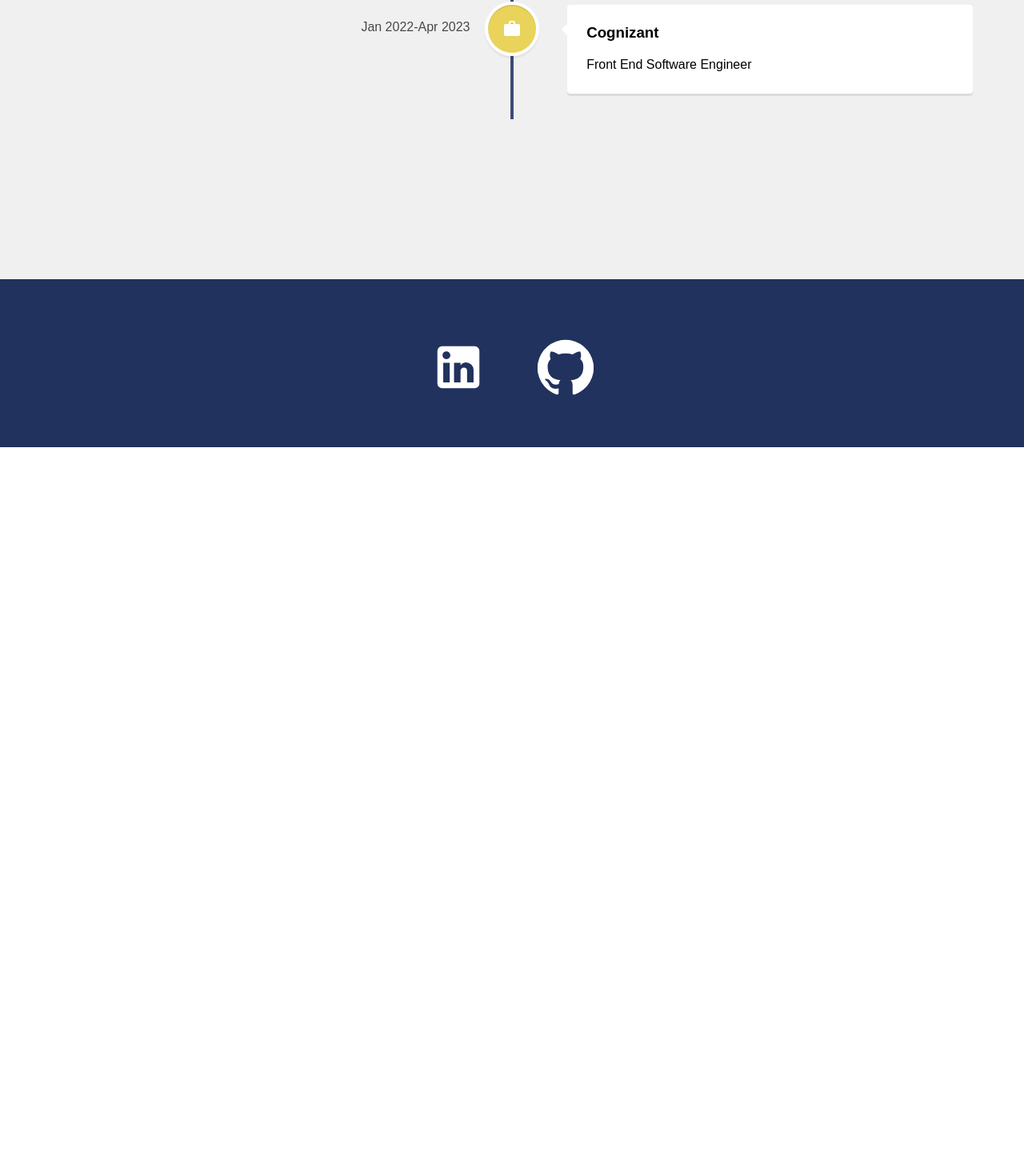
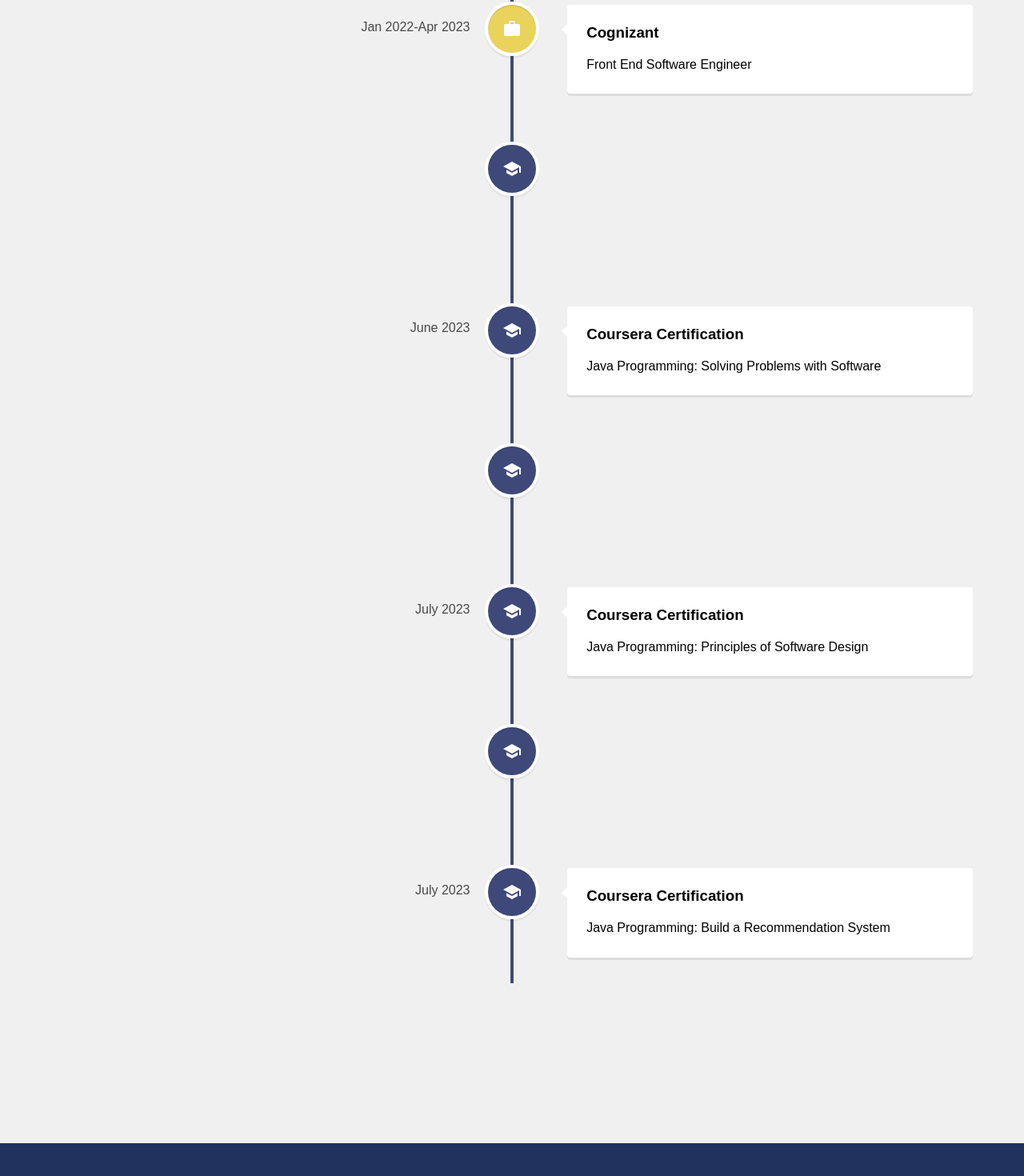
Before and after one commit to mlinhou/Michael-2023-Portfolio, a React (Create React App) app: page /experience in a window 1280 px wide. Shown: the part 653-2123 px from the top of the page at 80% size. Before the commit the page ends 1212 px from the top, so only its background shows below. Built offline with nearby package versions, Linux system fonts and the light colour scheme.

Commit message:
added certifications and backend skills

```diff
--- a/package.json
+++ b/package.json
@@ -4,6 +4,7 @@
   "homepage": "https://mlinhou.github.io/Michael-2023-Portfolio/",
   "private": true,
   "dependencies": {
+    "@mui/icons-material": "^5.14.7",
     "@testing-library/jest-dom": "^5.16.5",
     "@testing-library/react": "^13.4.0",
     "@testing-library/user-event": "^13.5.0",
@@ -39,5 +40,4 @@
       "last 1 safari version"
     ]
   }
-
 }
--- a/src/helpers/ProjectList.js
+++ b/src/helpers/ProjectList.js
@@ -27,14 +27,14 @@
         image: CognivisionHome,
         extraImage: CognivisionFilterModal,
         skills: "React, JavaScript, HTML, CSS, Springboot, .NET, VSCode",
-        description: "A web app that can store various project metrics, such as location, date, progress, team size, etc. These project metrics are displayed through various graphs, charts, tables and maps. You can filter through the metrics using the filter modal, which then updates the displayed information."
+        description: "A data visualization app that can store various project metrics, such as location, date, progress, team size, etc. These project metrics are displayed through various graphs, charts, tables and maps. You can filter through the metrics using the filter modal, which then updates the displayed information."
     },
     {
-        name: "Pixelgram",
+        name: "Social Media App",
         image: Postlist,
         extraImage: Login,
         skills: "SwiftUI, Alamofire, XCode",
-        description: "A social media mobile app that allows users to register and login as users to see, like, comment, and post their own content."
+        description: "A mobile app that allows users to register and login as users to see, like, comment, and post their own content."
     },
     {
         name: "Recipe App",
--- a/src/pages/Experience.js
+++ b/src/pages/Experience.js
@@ -6,6 +6,7 @@
 import "react-vertical-timeline-component/style.min.css";
 import SchoolIcon from "@material-ui/icons/School";
 import WorkIcon from "@material-ui/icons/Work";
+
 
 
 function Experience() {
@@ -57,6 +58,72 @@
           </h3>
           <p> Front End Software Engineer</p>
         </VerticalTimelineElement>
+        <VerticalTimelineElement
+          className="vertical-timeline-element--education"
+          date="June 2023"
+          iconStyle={{ background: "#3e497a", color: "#fff" }}
+          icon={<SchoolIcon />}
+        >
+          <h3 className="vertical-timeline-element-title">
+            Coursera Certification
+          </h3>
+          <p> Java Programming and Software Engineering Fundamentals Specialization</p>
+        </VerticalTimelineElement>
+        <VerticalTimelineElement
+          className="vertical-timeline-element--education"
+          date="June 2023"
+          iconStyle={{ background: "#3e497a", color: "#fff" }}
+          icon={<SchoolIcon />}
+        >
+          <h3 className="vertical-timeline-element-title">
+            Coursera Certification
+          </h3>
+          <p> Java Programming: Solving Problems with Software</p>
+        </VerticalTimelineElement>
+        <VerticalTimelineElement
+          className="vertical-timeline-element--education"
+          date="July 2023"
+          iconStyle={{ background: "#3e497a", color: "#fff" }}
+          icon={<SchoolIcon />}
+        >
+          <h3 className="vertical-timeline-element-title">
+            Coursera Certification
+          </h3>
+          <p> Java Programming: Arrays,Lists, and Structured Data</p>
+        </VerticalTimelineElement>
+        <VerticalTimelineElement
+          className="vertical-timeline-element--education"
+          date="July 2023"
+          iconStyle={{ background: "#3e497a", color: "#fff" }}
+          icon={<SchoolIcon />}
+        >
+          <h3 className="vertical-timeline-element-title">
+            Coursera Certification
+          </h3>
+          <p> Java Programming: Principles of Software Design</p>
+        </VerticalTimelineElement>
+        <VerticalTimelineElement
+          className="vertical-timeline-element--education"
+          date="July 2023"
+          iconStyle={{ background: "#3e497a", color: "#fff" }}
+          icon={<SchoolIcon />}
+        >
+          <h3 className="vertical-timeline-element-title">
+            Coursera Certification
+          </h3>
+          <p> Programming Foundations with JavaScript, HTML, and CSS</p>
+        </VerticalTimelineElement>
+        <VerticalTimelineElement
+          className="vertical-timeline-element--education"
+          date="July 2023"
+          iconStyle={{ background: "#3e497a", color: "#fff" }}
+          icon={<SchoolIcon />}
+        >
+          <h3 className="vertical-timeline-element-title">
+            Coursera Certification
+          </h3>
+          <p> Java Programming: Build a Recommendation System</p>
+        </VerticalTimelineElement>
       </VerticalTimeline>
     </div>
   );
--- a/src/pages/Home.js
+++ b/src/pages/Home.js
@@ -30,12 +30,12 @@
         <h1> Skills</h1>
         <ol className="list">
           <li className="item">
-            <h2>Front-End</h2>
-            <span> ReactJS, HTML, CSS, Swift, SwiftUI</span>
+            <h2>Languages</h2>
+            <span> Java, JavaScipt, Swift, HTML, CSS</span>
           </li>
           <li className="item">
             <h2>Technologies</h2>
-            <span> VSC, XCode</span>
+            <span> React.js, SwiftUI, Git, Gitlab, Jenkins, Visual Studio Code, XCode</span>
           </li>
         </ol>
       </div>
--- a/src/styles/Home.css
+++ b/src/styles/Home.css
@@ -53,7 +53,7 @@
   }
 
   .list span {
-    font-size: 20px;
+    font-size: 30px;
   }
 
   @media only screen and (max-width: 600px) {
--- a/src/styles/ProjectDisplay.css
+++ b/src/styles/ProjectDisplay.css
@@ -16,7 +16,7 @@
   }
 
   .project h1 {
-    margin-top: 50px;
+    margin-top: 100px;
     color: #3e497a;
     font-size: 35px;
   }
@@ -34,3 +34,8 @@
     font-size: 60px;
     color: #3e497a;
   }
+
+  .project h2 {
+    font-size: 25px;
+    margin: 40px;
+  }
```
Also changed, not shown: 1 other file (tests, documents, lock files or other folders).
